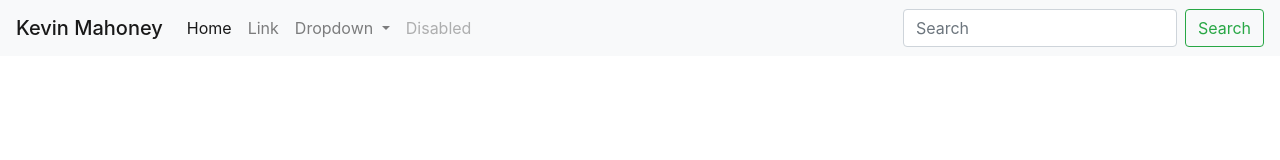
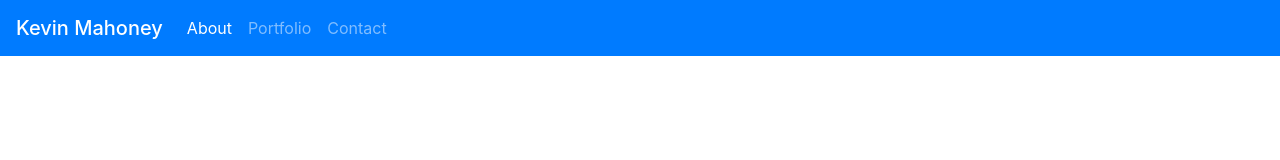
Before and after one commit to kevinmahoney135/Bootstrap-Portfolio, a plain HTML site: page index.html in a window 1280 px wide. Drawn offline with nearby package versions, Linux system fonts and the light colour scheme.

Commit message:
Added Navbar changes.

```diff
--- a/index.html
+++ b/index.html
@@ -10,42 +10,24 @@
 </head>
 
 <body>
-    <nav class="navbar navbar-expand-lg navbar-light bg-light">
+    <nav class="navbar navbar-expand-lg navbar-dark bg-primary">
         <span class="navbar-brand mb-0 h1">Kevin Mahoney</span>
         <button class="navbar-toggler" type="button" data-toggle="collapse" data-target="#navbarSupportedContent"
             aria-controls="navbarSupportedContent" aria-expanded="false" aria-label="Toggle navigation">
             <span class="navbar-toggler-icon"></span>
         </button>
 
-        <div class="collapse navbar-collapse" id="navbarSupportedContent">
             <ul class="navbar-nav mr-auto">
                 <li class="nav-item active">
-                    <a class="nav-link" href="#">Home <span class="sr-only">(current)</span></a>
+                    <a class="nav-link" href="index.html">About<span class="sr-only">(current)</span></a>
                 </li>
                 <li class="nav-item">
-                    <a class="nav-link" href="#">Link</a>
-                </li>
-                <li class="nav-item dropdown">
-                    <a class="nav-link dropdown-toggle" href="#" id="navbarDropdown" role="button"
-                        data-toggle="dropdown" aria-haspopup="true" aria-expanded="false">
-                        Dropdown
-                    </a>
-                    <div class="dropdown-menu" aria-labelledby="navbarDropdown">
-                        <a class="dropdown-item" href="#">Action</a>
-                        <a class="dropdown-item" href="#">Another action</a>
-                        <div class="dropdown-divider"></div>
-                        <a class="dropdown-item" href="#">Something else here</a>
-                    </div>
+                    <a class="nav-link" href="portfolio.html">Portfolio</a>
                 </li>
                 <li class="nav-item">
-                    <a class="nav-link disabled" href="#" tabindex="-1" aria-disabled="true">Disabled</a>
+                    <a class="nav-link" href="contact.html">Contact</a>
                 </li>
             </ul>
-            <form class="form-inline my-2 my-lg-0">
-                <input class="form-control mr-sm-2" type="search" placeholder="Search" aria-label="Search">
-                <button class="btn btn-outline-success my-2 my-sm-0" type="submit">Search</button>
-            </form>
-        </div>
     </nav>
 
     <!-- Optional JavaScript -->
```
